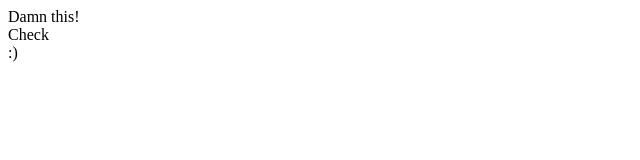
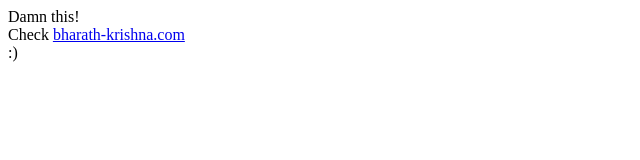
Before and after one commit to bharathk005/bharathk005.github.io, a plain HTML site: page index.html in a window 1280 px wide. Shown: the whole page, without its empty margins (0-640 px from the left). Drawn offline with Linux system fonts and the light colour scheme.

Commit message:
Update index.html

```diff
--- a/index.html
+++ b/index.html
@@ -1,5 +1,5 @@
 Damn this!
 <br>
-Check <a href="http://bharath-krishna.com/"></a>
+Check <a href="http://bharath-krishna.com/">bharath-krishna.com</a>
 <br>
 :)
```
